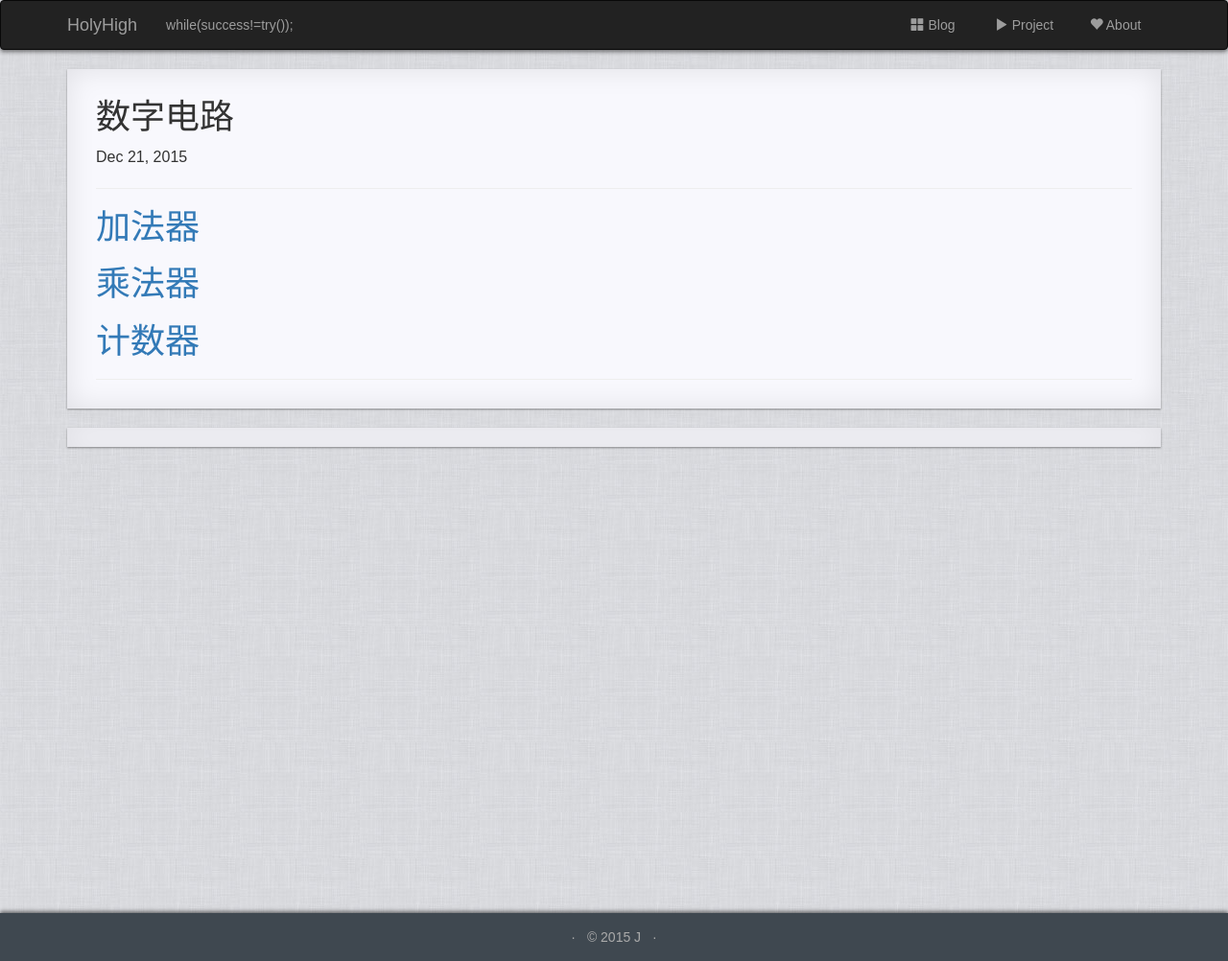
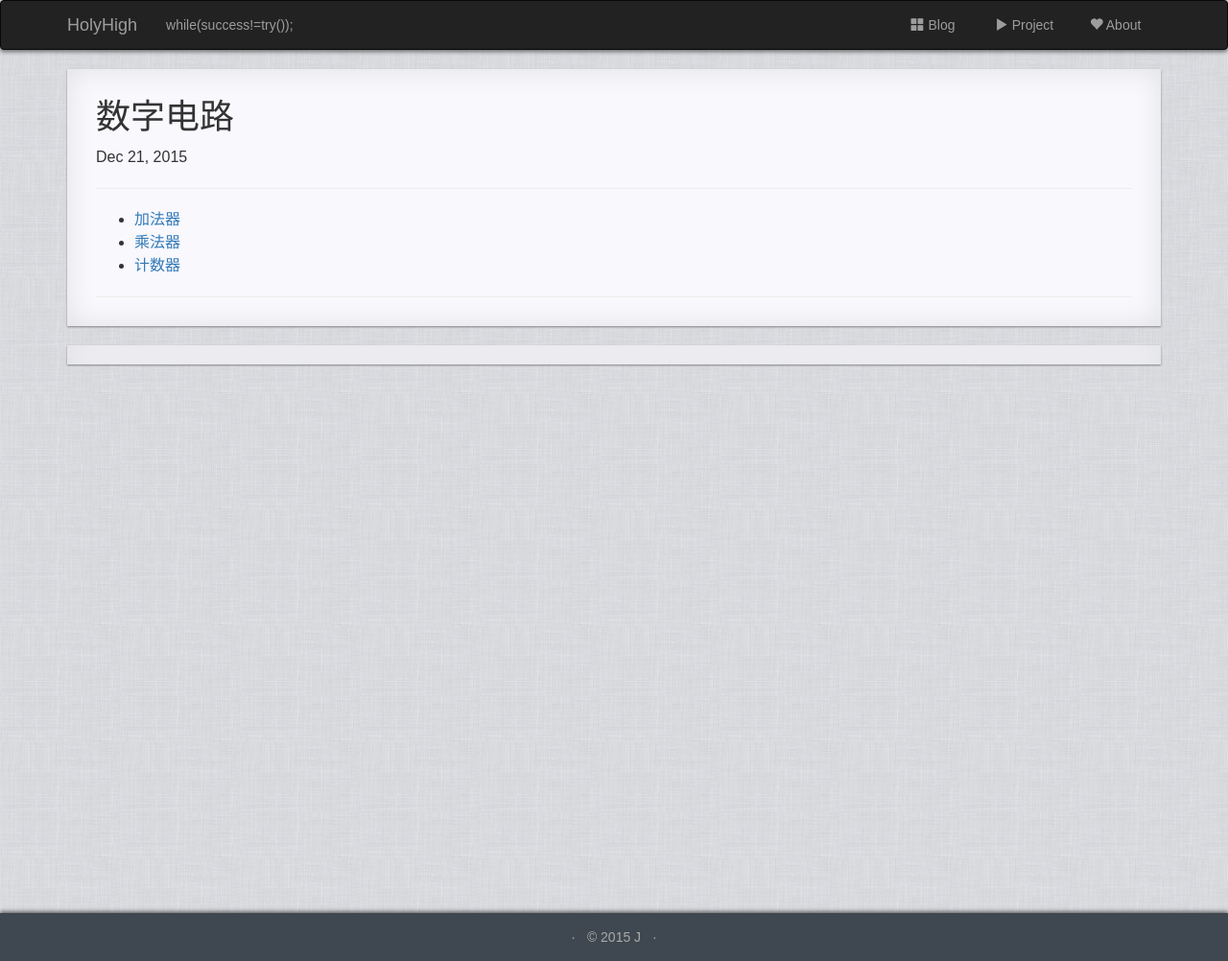
Before and after one commit to imnotanderson/imnotanderson.github.io, a Jekyll site: the page built from _posts/digital/2015-12-21-digitalcircuit.md, in a window 1280 px wide. Shown: the whole page at 96% size. Built offline with Jekyll 4.4.1, drawn with Linux system fonts in a browser that asks for light colours; nearby versions of some CDN libraries; comment, search, counter and statistics services are not loaded.

```diff
--- a/_posts/digital/2015-12-21-digitalcircuit.md
+++ b/_posts/digital/2015-12-21-digitalcircuit.md
@@ -4,6 +4,6 @@ title: 数字电路
 categories: DigitalCircuit
 ---
 
-# [加法器](https://zh.wikipedia.org/wiki/%E5%8A%A0%E6%B3%95%E5%99%A8)
-# [乘法器](https://zh.wikipedia.org/wiki/%E4%B9%98%E6%B3%95%E5%99%A8)
-# [计数器](https://zh.wikipedia.org/wiki/%E8%AE%A1%E6%95%B0%E5%99%A8)
+- [加法器](https://zh.wikipedia.org/wiki/%E5%8A%A0%E6%B3%95%E5%99%A8)
+- [乘法器](https://zh.wikipedia.org/wiki/%E4%B9%98%E6%B3%95%E5%99%A8)
+- [计数器](https://zh.wikipedia.org/wiki/%E8%AE%A1%E6%95%B0%E5%99%A8)
```
